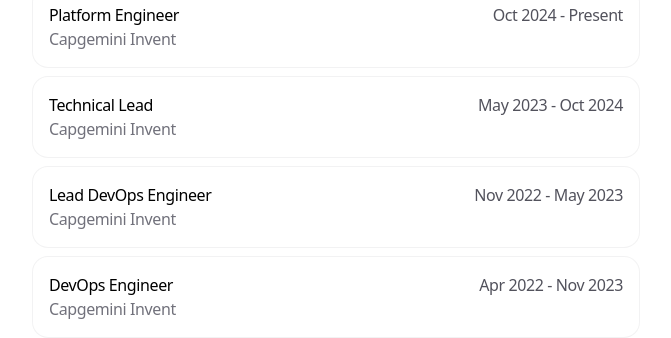
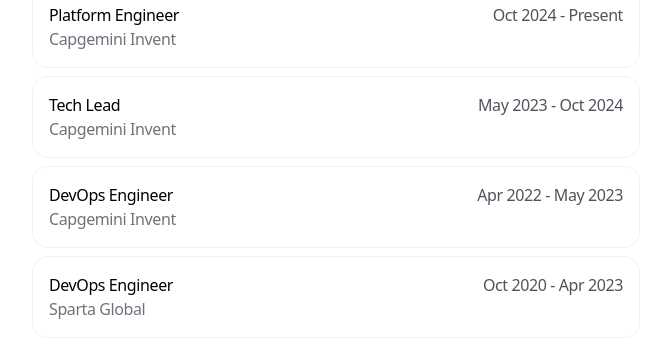
Before and after one commit to km-aero/my-website, a Next.js app: page / in a window 1280 px wide. Shown: the part 462-800 px from the top of the page, without its empty margins (304-975 px from the left). Built offline with nearby package versions, Linux system fonts and the light colour scheme.

Commit message:
feat: update work experience

```diff
--- a/app/data.ts
+++ b/app/data.ts
@@ -24,13 +24,6 @@
   id: string
 }
 
-type BlogPost = {
-  title: string
-  description: string
-  link: string
-  uid: string
-}
-
 type SocialLink = {
   label: string
   link: string
@@ -47,7 +40,7 @@
   },
   {
     company: 'Capgemini Invent',
-    title: 'Technical Lead',
+    title: 'Tech Lead',
     start: 'May 2023',
     end: 'Oct 2024',
     link: 'https://www.capgemini.com/au-en/about-us/who-we-are/our-brands/capgemini-invent/',
@@ -55,19 +48,11 @@
   },
   {
     company: 'Capgemini Invent',
-    title: 'Lead DevOps Engineer',
-    start: 'Nov 2022',
+    title: 'DevOps Engineer',
+    start: 'Apr 2022',
     end: 'May 2023',
     link: 'https://www.capgemini.com/au-en/about-us/who-we-are/our-brands/capgemini-invent/',
     id: 'work3',
-  },
-  {
-    company: 'Capgemini Invent',
-    title: 'DevOps Engineer',
-    start: 'Apr 2022',
-    end: 'Nov 2023',
-    link: 'https://www.capgemini.com/au-en/about-us/who-we-are/our-brands/capgemini-invent/',
-    id: 'work4',
   },
   {
     company: 'Sparta Global',
@@ -75,7 +60,7 @@
     start: 'Oct 2020',
     end: 'Apr 2023',
     link: 'https://www.spartaglobal.com/',
-    id: 'work5',
+    id: 'work4',
   },
   {
     company: 'Sparta Global',
@@ -83,7 +68,7 @@
     start: 'Feb 2020',
     end: 'Oct 2020',
     link: 'https://www.spartaglobal.com/',
-    id: 'work6',
+    id: 'work5',
   },
   {
     company: 'Citco',
@@ -91,7 +76,7 @@
     start: 'Sep 2019',
     end: 'Feb 2020',
     link: 'https://www.citco.com/',
-    id: 'work7',
+    id: 'work6',
   },
 ]
 
```
